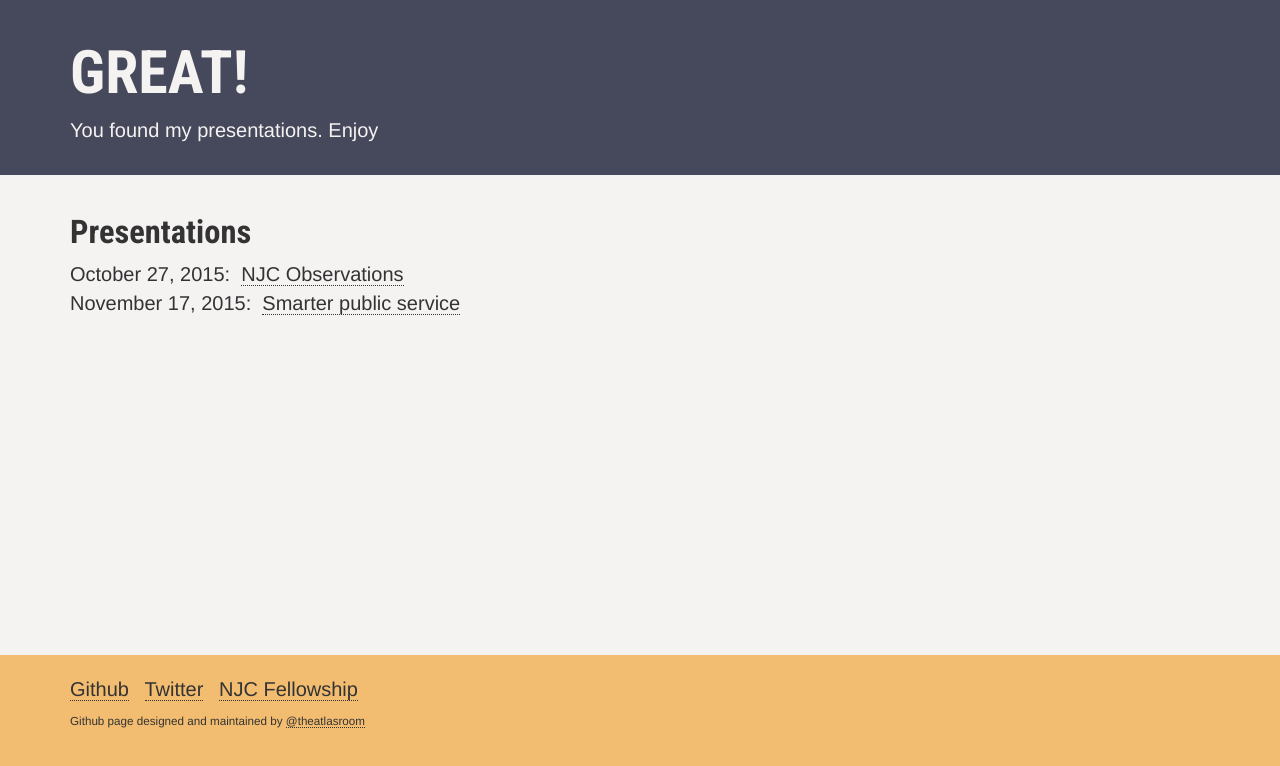
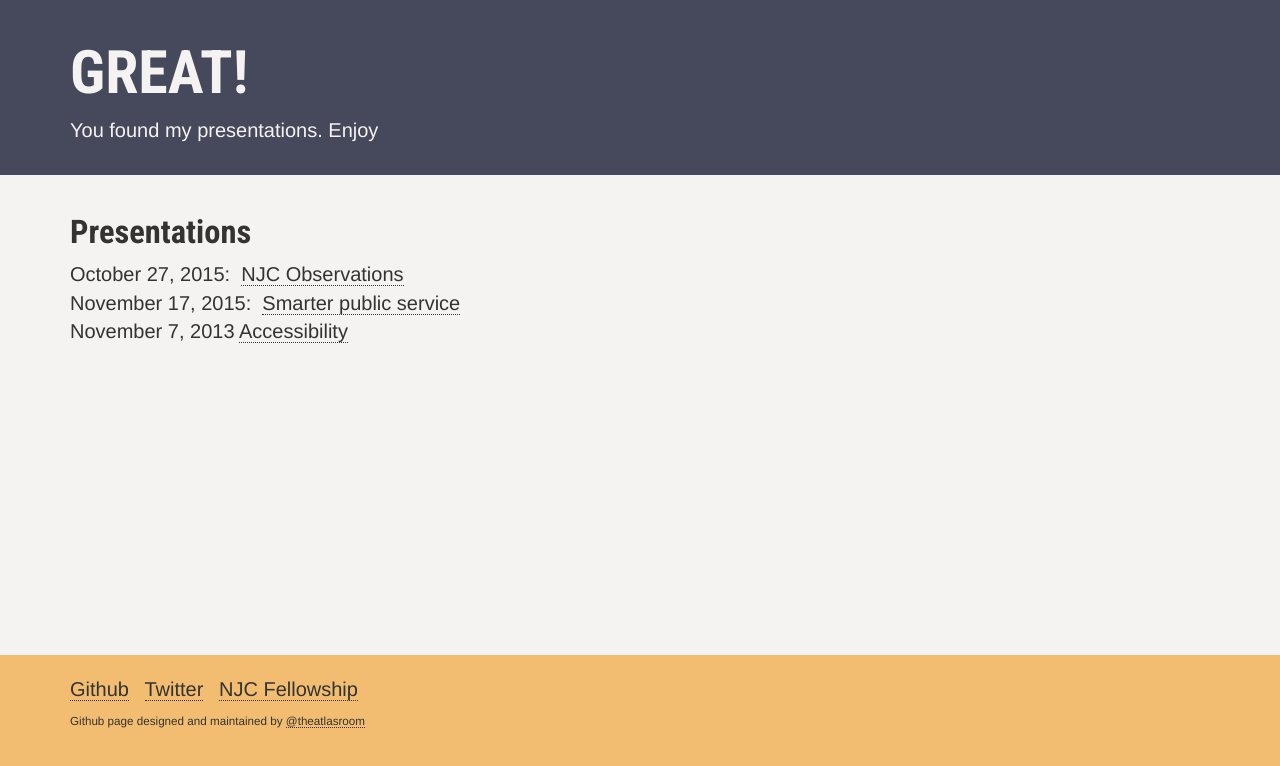
Before and after one commit to theatlasroom/presentations, a website: page index.html in a window 1280 px wide. Drawn offline with nearby package versions, Linux system fonts and the light colour scheme.

Commit message:
added accessibility prezi

```diff
--- a/index.html
+++ b/index.html
@@ -29,6 +29,10 @@
             <span class="date">November 17, 2015:</span>&nbsp;
             <a href="20151117-smart-gov.html">Smarter public service</a>
           </li>
+          <li>
+            <span class="date">November 7, 2013</span>
+            <a href="http://prezi.com/1tme4s-7djm6/?utm_campaign=share&utm_medium=copy">Accessibility</a>
+          </li>
         </ul>
       </div>
     </main>
```
